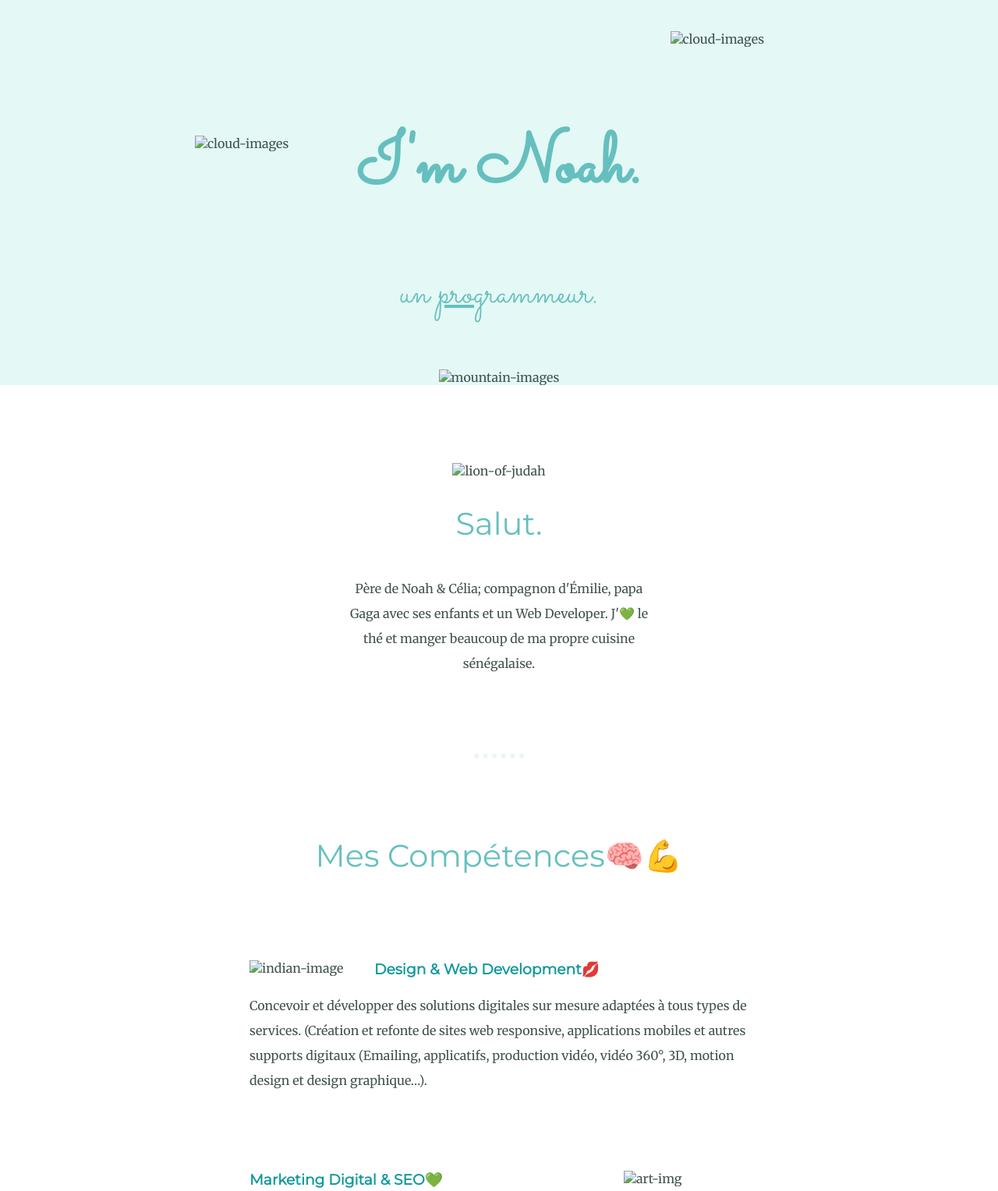
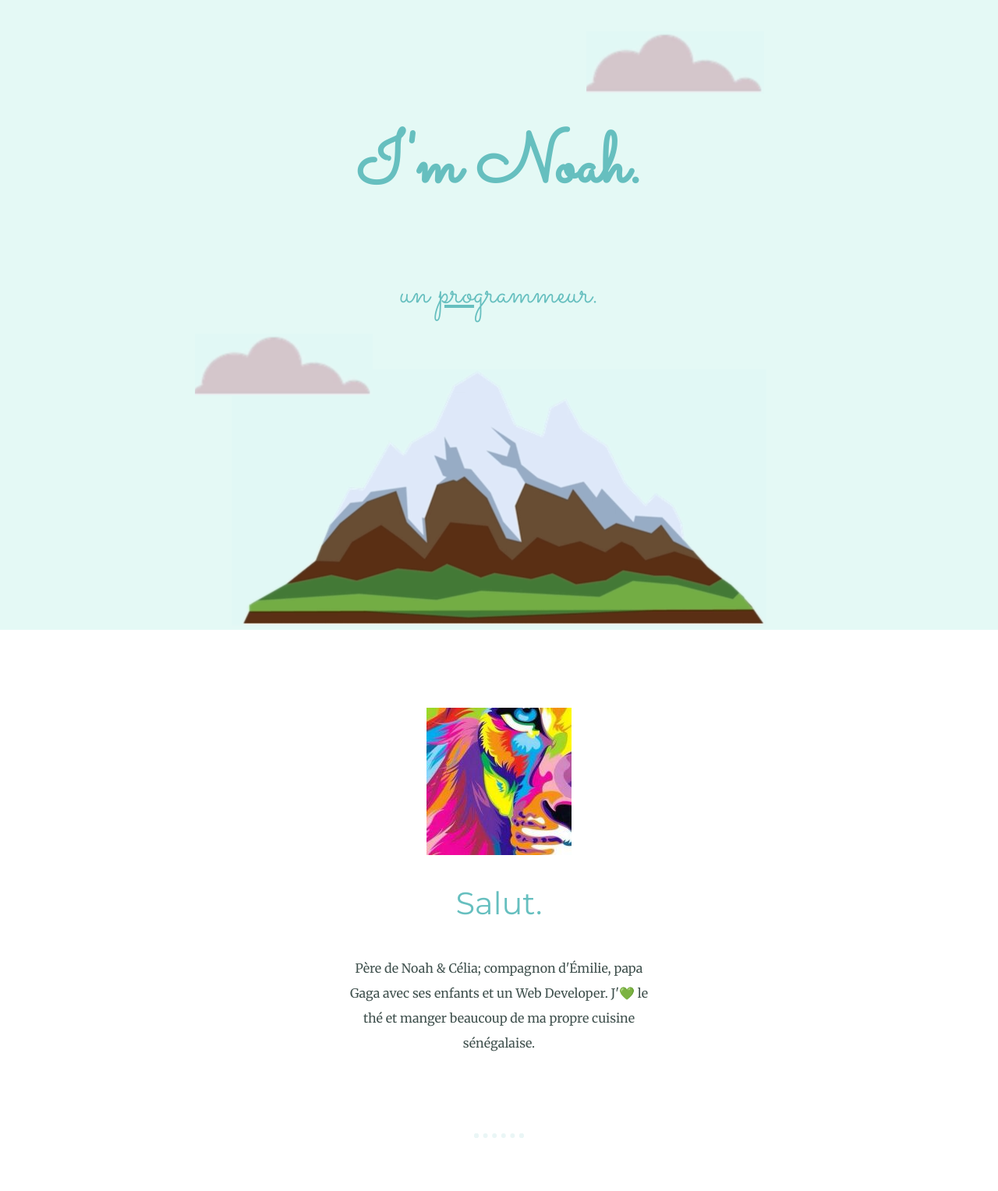
Before and after one commit to Dymendl20/Violon-d-Ingres, a plain HTML site: page index.html in a window 1280 px wide. Shown: the top 1528 px of the page at 78% size. Drawn offline with Linux system fonts and the light colour scheme.

Commit message:
CV Website
Files of my beautiful cv website debute

```diff
--- a/index.html
+++ b/index.html
@@ -10,16 +10,16 @@
 
   <body>
     <div class="top-container">
-      <img class="top-cloud" src="images/cloud.png" alt="cloud-images">
+      <img class="top-cloud" src="cloud.png" alt="cloud-images">
       <h1>I'm Noah.</h1>
       <p class="noah">un <span class="pro">pro</span>grammeur.</p>
-      <img class="bottom-cloud" src="images/cloud.png" alt="cloud-images">
-      <img class="mountain" src="images/mountain.png" alt="mountain-images">
+      <img class="bottom-cloud" src="cloud.png" alt="cloud-images">
+      <img class="mountain" src="mountain.png" alt="mountain-images">
     </div>
 
     <div class="middle-container">
       <div class="profile">
-        <img src="images/lionjuda.jpg" alt="lion-of-judah">
+        <img src="lionjuda.jpg" alt="lion-of-judah">
         <h2>Salut.</h2>
         <p class="intro">Père de Noah & Célia; compagnon d'Émilie, papa Gaga avec ses enfants et un Web Developer.
           J'💚 le thé et manger beaucoup de ma propre cuisine sénégalaise.</p>
@@ -28,12 +28,12 @@
       <div class="skills">
         <h2>Mes Compétences🧠💪</h2>
         <div class="skill-row">
-          <img class="code-img" src="images/indien.jpg" alt="indian-image">
+          <img class="code-img" src="indien.jpg" alt="indian-image">
           <h3>Design & Web Development💋</h3>
           <p>Concevoir et développer des solutions digitales sur mesure adaptées à tous types de services. (Création et refonte  de sites web responsive,  applications mobiles et autres supports digitaux (Emailing, applicatifs, production vidéo, vidéo 360°, 3D, motion design et design graphique…).</p>
         </div>
         <div class="skill-row">
-          <img class="chili-img" src="images/logo.jpg" alt="art-img">
+          <img class="chili-img" src="logo.jpg" alt="art-img">
           <h3>Marketing Digital & SEO💚</h3>
           <p>Cibler de nouveaux clients, détecter des leads et ainsi se différencier de la concurrence grâce à une stratégie sur mesure. Inter agir directement avec le client; adapter l’offre et proposer un produit ou service personnalisé; favoriser la fidélisation et la satisfaction des clients.</p>
         </div>
```
